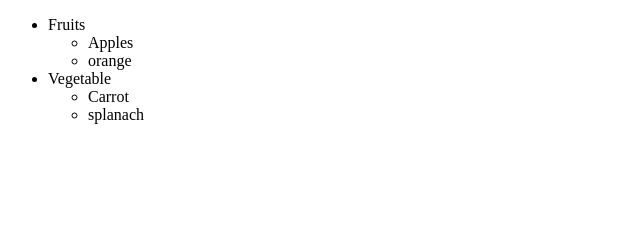
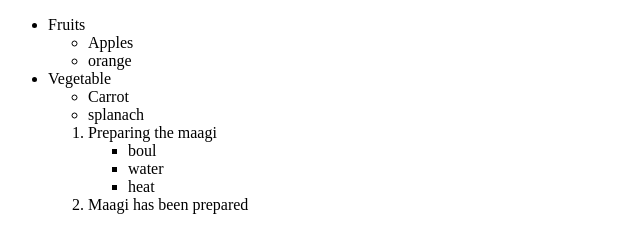
Before and after one commit to Anuragsrivastava508/web-designing-_Abes-_ec, a plain HTML site: page index_3.html in a window 1280 px wide. Shown: the whole page, without its empty margins (0-640 px from the left). Drawn offline with Linux system fonts and the light colour scheme.

Commit message:
updating

```diff
--- a/index_3.html
+++ b/index_3.html
@@ -26,6 +26,20 @@
         </li>
 
 
+
+
+        <ol>
+            <li> Preparing the maagi
+            <ul>
+                <li>boul</li>
+                <li> water</li>
+                <li>heat</li>
+            </ul>
+        </li>
+
+        <li> Maagi has been prepared</li>
+    </ol>
+
 </body>
 
 </html>
```
